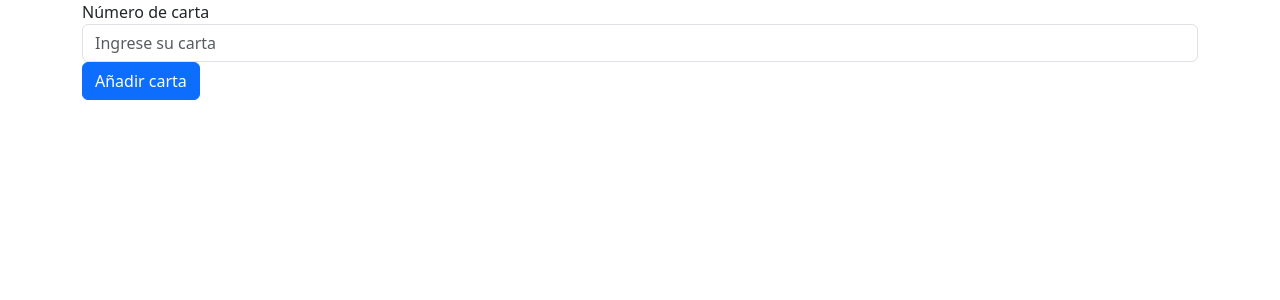
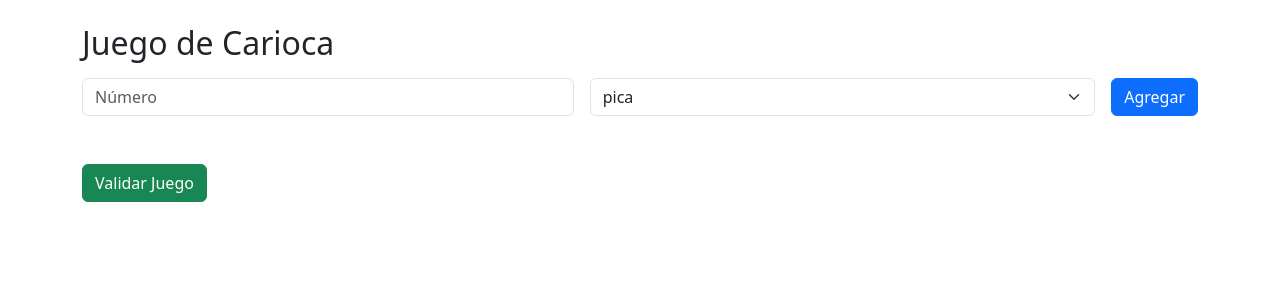
Before and after one commit to fferradamerino/ev2_henriquez_ferrada, a React (Create React App) app: page / in a window 1280 px wide. Shown: the top 300 px of the page. Built offline with nearby package versions, Linux system fonts and the light colour scheme.

Commit message:
primera version

```diff
--- a/src/App.js
+++ b/src/App.js
@@ -1,20 +1,13 @@
 import React, { Fragment } from "react";
 import ReactDOM from "react-dom/client";
+import {CariocaGame} from "./components/CariocaGame";
 
 import "./css/bootstrap.min.css";
 
 export function App() {
   return (
     <Fragment>
-      <div className="container">
-        <form>
-          <div class="form-group">
-            <label for="card">Número de carta</label>
-            <input type="text" class="form-control" id="card" placeholder="Ingrese su carta" />
-          </div>
-          <button type="submit" class="btn btn-primary">Añadir carta</button>
-        </form>
-      </div>
+      <CariocaGame />
     </Fragment>
   );
 }
--- /dev/null
+++ b/src/components/CariocaGame.jsx
@@ -0,0 +1,178 @@
+import React, { useState } from "react";
+import { motion, AnimatePresence } from "framer-motion";
+import { collection, addDoc, getDocs } from "firebase/firestore";
+import { db } from "../firebaseConfig";
+
+const pintas = ["diamante", "corazon", "trebol", "pica"];
+
+export function CariocaGame() {
+  const [numero, setNumero] = useState("");
+  const [pinta, setPinta] = useState("pica");
+  const [cartas, setCartas] = useState([]);
+  const [resultado, setResultado] = useState("");
+
+  // -------------------------------
+  // 1) Agregar Carta
+  // -------------------------------
+  const agregarCarta = () => {
+    if (!numero.trim()) return;
+
+    const nueva = {
+      id: crypto.randomUUID(),
+      numero: parseInt(numero),
+      pinta
+    };
+
+    setCartas([...cartas, nueva]);
+    setNumero("");
+  };
+
+  // -------------------------------
+  // 2) Eliminar carta con animación
+  // -------------------------------
+  const eliminarCarta = (id) => {
+    setCartas(cartas.filter(c => c.id !== id));
+  };
+
+  // -------------------------------
+  // 3) Validación: SOLO escaleras
+  // aceptamos **3 cartas consecutivas**
+  // -------------------------------
+  const esEscaleraValida = () => {
+    if (cartas.length !== 3) return false;
+
+    // Todas misma pinta?
+    const mismaPinta = cartas.every(c => c.pinta === cartas[0].pinta);
+    if (!mismaPinta) return false;
+
+    // Ordenar
+    const ordenadas = [...cartas].sort((a,b) => a.numero - b.numero);
+
+    return (
+      ordenadas[1].numero === ordenadas[0].numero + 1 &&
+      ordenadas[2].numero === ordenadas[1].numero + 1
+    );
+  };
+
+  // -------------------------------
+  // Evitar jugada repetida
+  // -------------------------------
+  const jugadaYaExiste = async (jugadaKey) => {
+    const querySnapshot = await getDocs(collection(db, "jugadascarioca"));
+
+    for (let doc of querySnapshot.docs) {
+      if (doc.data().key === jugadaKey) return true;
+    }
+    return false;
+  };
+
+  // -------------------------------
+  // Validar y guardar
+  // -------------------------------
+  const validarJuego = async () => {
+    if (!esEscaleraValida()) {
+      setResultado("NO FORMA JUEGO :C");
+      return;
+    }
+
+    // Creamos una clave única para evitar duplicados
+    const jugadaKey = cartas
+      .map(c => `${c.numero}-${c.pinta}`)
+      .sort()
+      .join("|");
+
+    if (await jugadaYaExiste(jugadaKey)) {
+      setResultado("JUGADA YA REGISTRADA");
+      return;
+    }
+
+    await addDoc(collection(db, "jugadascarioca"), {
+      cartas,
+      key: jugadaKey,
+      timestamp: new Date()
+    });
+
+    setResultado("¡JUEGO VÁLIDO! ✔");
+  };
+
+  return (
+    <div className="container mt-4">
+
+      <h2 className="mb-3">Juego de Carioca</h2>
+
+      {/* Inputs */}
+      <div className="d-flex gap-3">
+        <input
+          className="form-control"
+          type="number"
+          placeholder="Número"
+          value={numero}
+          onChange={(e) => setNumero(e.target.value)}
+        />
+
+        <select
+          className="form-select"
+          value={pinta}
+          onChange={(e) => setPinta(e.target.value)}
+        >
+          {pintas.map(p => <option key={p}>{p}</option>)}
+        </select>
+
+        <button className="btn btn-primary" onClick={agregarCarta}>
+          Agregar
+        </button>
+      </div>
+
+      {/* Cartas */}
+      <div className="d-flex gap-3 mt-4">
+        <AnimatePresence>
+          {cartas.map(carta => (
+            <motion.div
+              key={carta.id}
+              initial={{ opacity: 0, y: -20, scale: 0.7 }}
+              animate={{ opacity: 1, y: 0, scale: 1 }}
+              exit={{ opacity: 0, scale: 0.3, rotate: 90 }}
+              transition={{ duration: 0.3 }}
+              className="position-relative p-3 border rounded shadow-sm"
+              style={{
+                width: "80px",
+                height: "110px",
+                background: "white"
+              }}
+            >
+              <div>{carta.numero}</div>
+              <div>{carta.pinta}</div>
+
+              <button
+                className="btn btn-sm btn-danger position-absolute top-0 end-0"
+                onClick={() => eliminarCarta(carta.id)}
+              >
+                X
+              </button>
+            </motion.div>
+          ))}
+        </AnimatePresence>
+      </div>
+
+      {/* Botón validar */}
+      <button
+        className="btn btn-success mt-4"
+        onClick={validarJuego}
+      >
+        Validar Juego
+      </button>
+
+      {/* Resultado animado */}
+      {resultado && (
+        <motion.h1
+          className="mt-4"
+          initial={{ scale: 0 }}
+          animate={{ scale: 1 }}
+          transition={{ type: "spring", stiffness: 200 }}
+        >
+          {resultado}
+        </motion.h1>
+      )}
+    </div>
+  );
+}
--- /dev/null
+++ b/src/firebaseConfig.js
@@ -0,0 +1,19 @@
+// Import the functions you need from the SDKs you need
+import { initializeApp } from "firebase/app";
+import {getFirestore} from "firebase/firestore";
+// TODO: Add SDKs for Firebase products that you want to use
+// https://firebase.google.com/docs/web/setup#available-libraries
+
+// Your web app's Firebase configuration
+const firebaseConfig = {
+  apiKey: "AIzaSyAG3sHQrhdMqlEGCNTyGuu_7V_6mZW_jjg",
+  authDomain: "reactfb-517e1.firebaseapp.com",
+  projectId: "reactfb-517e1",
+  storageBucket: "reactfb-517e1.firebasestorage.app",
+  messagingSenderId: "965742556016",
+  appId: "1:965742556016:web:49abaf2762d97f8c3a15b5"
+};
+
+// Initialize Firebase
+const app = initializeApp(firebaseConfig);
+export const db = getFirestore(app);
```
